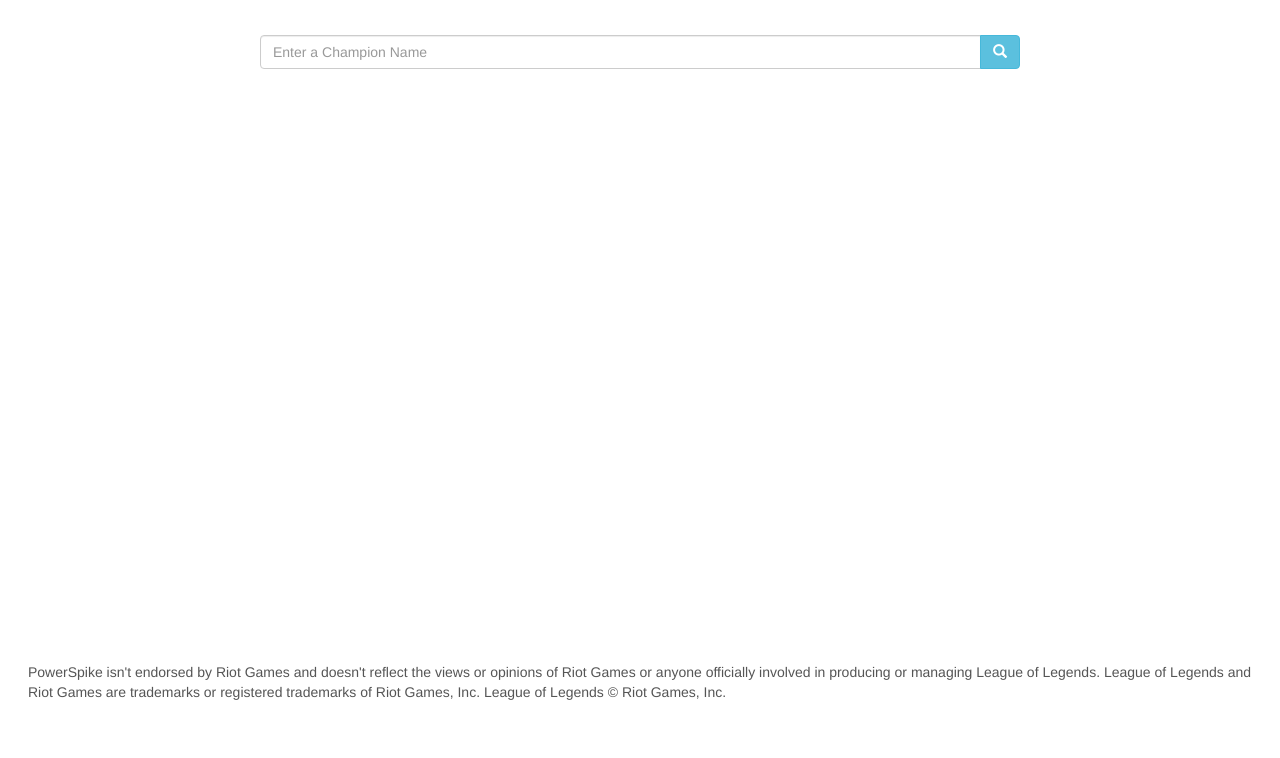
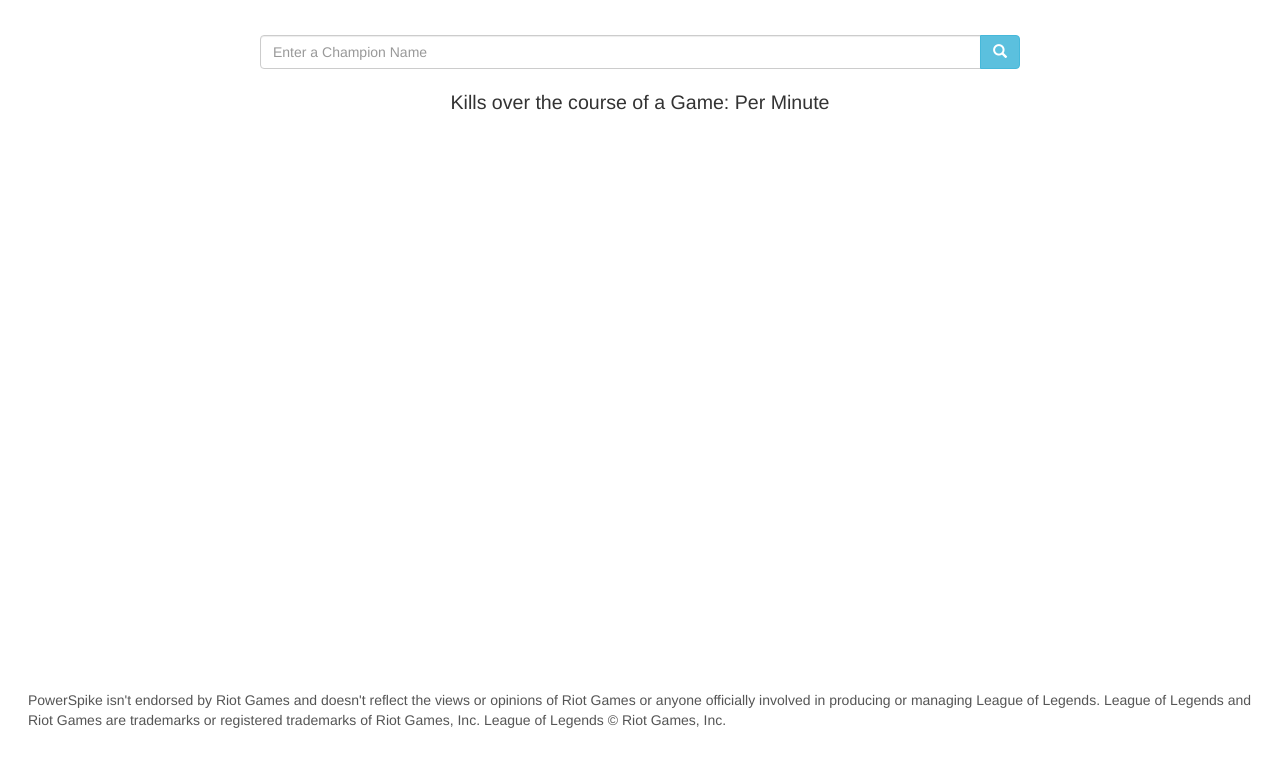
Before and after one commit to WakeskaterX/PowerSpike, a website: page public/index.html in a window 1280 px wide. Shown: the part 63-821 px from the top of the page. Before the commit the page ends 800 px from the top, so only its background shows below. Drawn offline with nearby package versions, Linux system fonts and the light colour scheme.

Commit message:
Updated Index.html with some minor stuff

```diff
--- a/public/css/main.css
+++ b/public/css/main.css
@@ -19,6 +19,14 @@ span#champ_name {
   text-align: center;
 }
 
+#chart_title {
+  display: block;
+  width: 100%;
+  margin: auto;
+  font-size: 1.4em;
+  text-align: center;
+}
+
 #search-bar {
   margin-top: 2em;
 }
--- a/public/index.html
+++ b/public/index.html
@@ -21,7 +21,8 @@
       </span>
     </div>
     <div class="col-md-8 col-md-offset-2 col-xs-12">
-      <span id="champ_name"></span>
+      <span id="champ_name"></span><br>
+      <span id="chart_title">Kills over the course of a Game: Per Minute</span>
       <canvas id="champion_results" width="800" height="400"></canvas>
       <div id="chart_legend"></div>
     </div>
```
